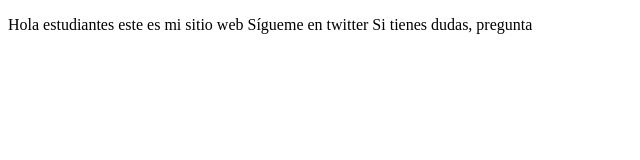
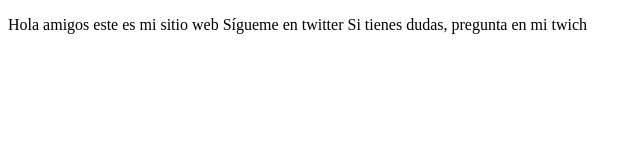
Before and after one commit to cesf4229/proyectoDemoCursoPrework, a plain HTML site: page index.html in a window 1280 px wide. Shown: the whole page, without its empty margins (0-640 px from the left). Drawn offline with Linux system fonts and the light colour scheme.

Commit message:
cambios agregamos sitio de twitch

```diff
--- a/index.html
+++ b/index.html
@@ -8,9 +8,9 @@
 </head>
 <body>
     <p>
-        Hola estudiantes este es mi sitio web
+        Hola amigos este es mi sitio web
         Sígueme en twitter
-        Si tienes dudas, pregunta
+        Si tienes dudas, pregunta en mi twich
     </p>
 </body>
 </html>
```
